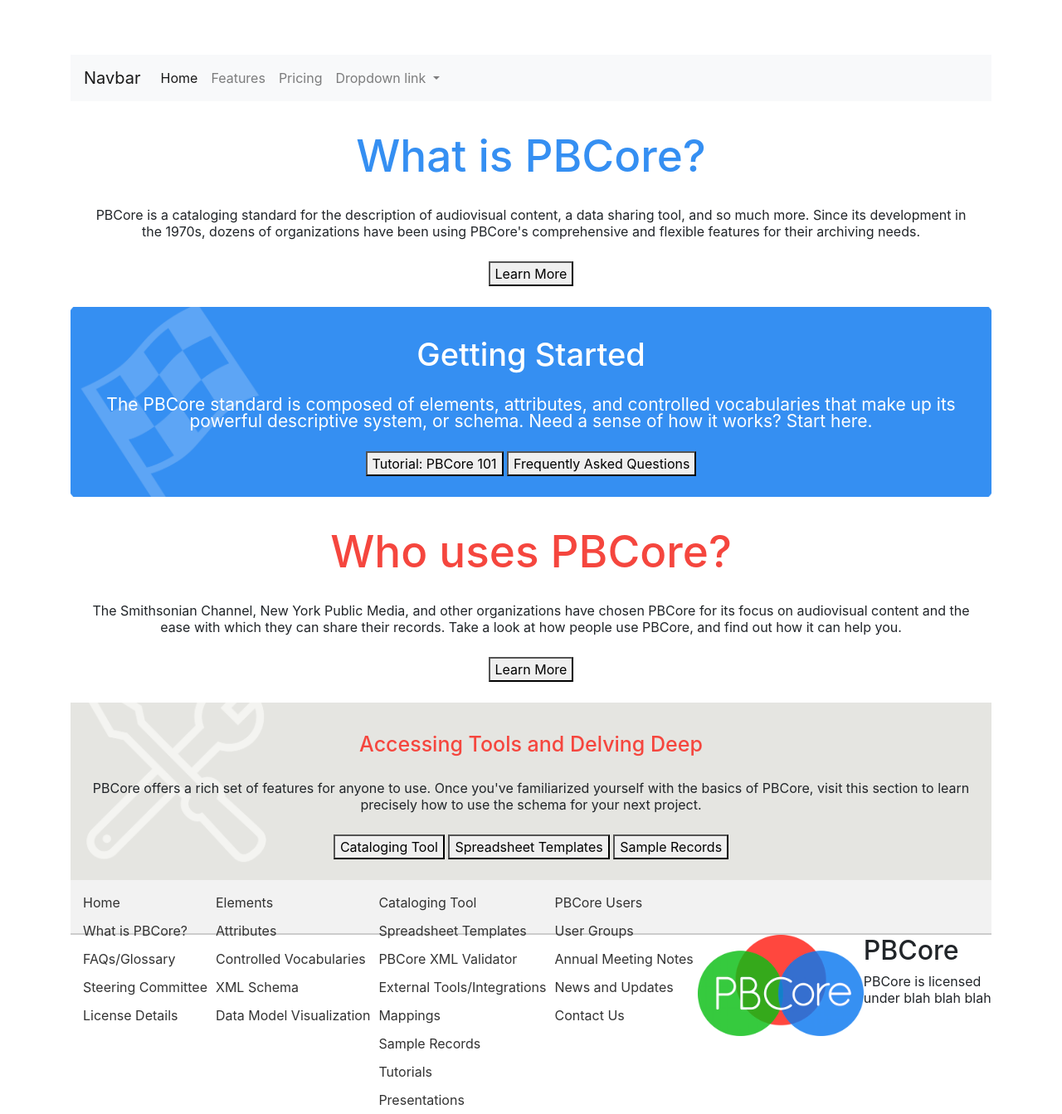
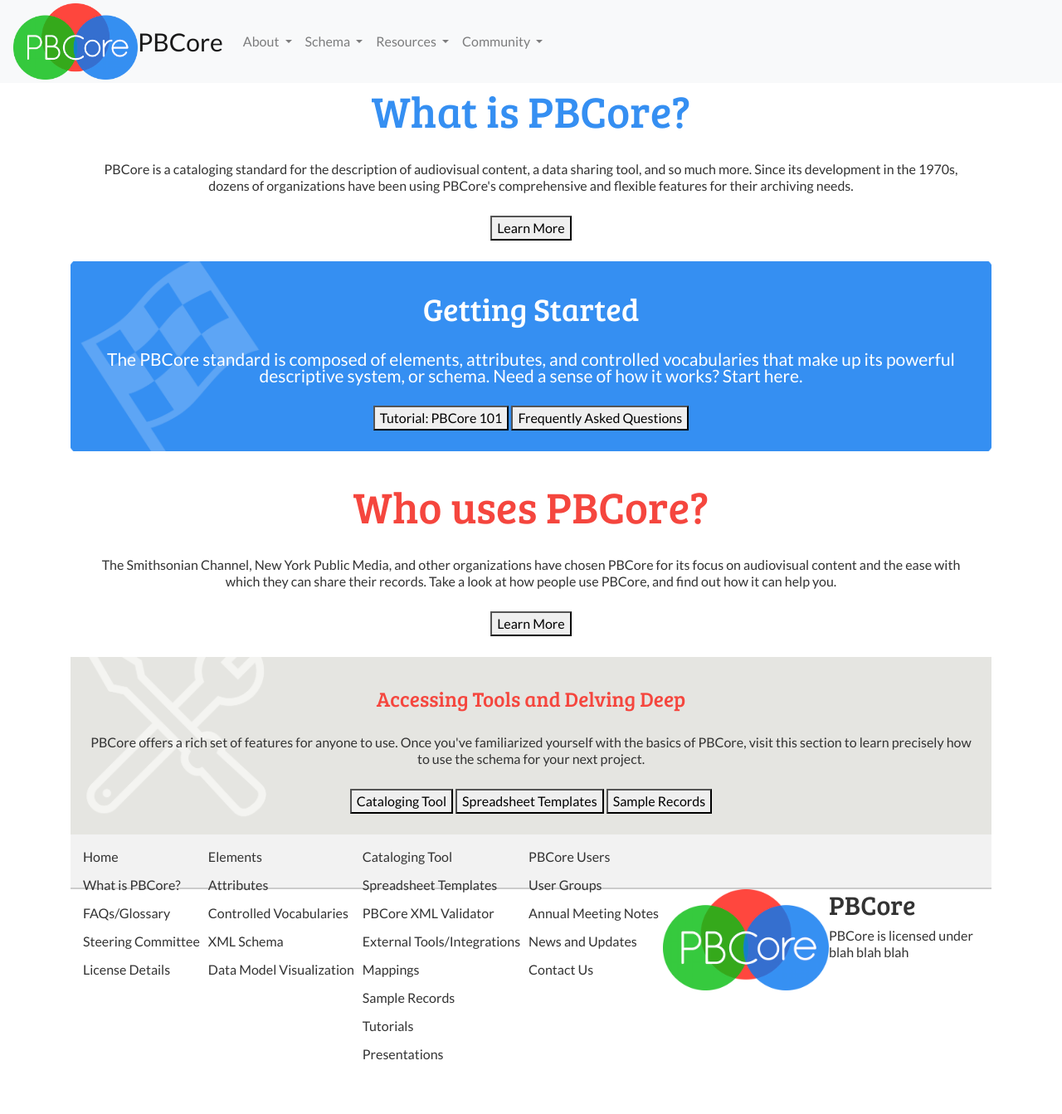
Before and after one commit to PBCore-AV-Metadata/pbcore-av-metadata.github.io, a Jekyll site: the page built from index.md, in a window 1280 px wide and 1343 px high. Shown: the whole window at 83% size. Built offline with Jekyll 4.4.1, drawn with Linux system fonts in a browser that asks for light colours.

Commit message:
updates header nav

```diff
--- a/_includes/head.html
+++ b/_includes/head.html
@@ -1,10 +1,10 @@
 <head>
   <meta charset="utf-8">
   <title>{{ page.title }}</title>
-  <link rel="stylesheet" href="/assets/css/styles.css"/>
   <link rel="stylesheet" href="https://maxcdn.bootstrapcdn.com/bootstrap/4.0.0/css/bootstrap.min.css" integrity="sha384-Gn5384xqQ1aoWXA+058RXPxPg6fy4IWvTNh0E263XmFcJlSAwiGgFAW/dAiS6JXm" crossorigin="anonymous">
   <script src="https://ajax.googleapis.com/ajax/libs/jquery/1.12.4/jquery.min.js"></script>
   <script src="https://maxcdn.bootstrapcdn.com/bootstrap/4.0.0/js/bootstrap.min.js" integrity="sha384-JZR6Spejh4U02d8jOt6vLEHfe/JQGiRRSQQxSfFWpi1MquVdAyjUar5+76PVCmYl" crossorigin="anonymous"></script>
+  <link rel="stylesheet" href="/assets/css/styles.css"/>
   {% feed_meta %}
   {% seo %}
 </head>
--- a/_includes/header.html
+++ b/_includes/header.html
@@ -1,28 +1,63 @@
 <header>
-  <nav class="navbar navbar-expand-lg navbar-light bg-light">
-    <a class="navbar-brand" href="#">Navbar</a>
-    <button class="navbar-toggler" type="button" data-toggle="collapse" data-target="#navbarNavDropdown" aria-controls="navbarNavDropdown" aria-expanded="false" aria-label="Toggle navigation">
-      <span class="navbar-toggler-icon"></span>
-    </button>
+  <nav class="primary_nav_container navbar navbar-expand-lg navbar-light bg-light">
+    <img src="/assets/images/pbcore-logo.png"/>
+    <a class="navbar-brand" href="{{ site.url }}">PBCore</a>
     <div class="collapse navbar-collapse" id="navbarNavDropdown">
       <ul class="navbar-nav">
-        <li class="nav-item active">
-          <a class="nav-link" href="#">Home <span class="sr-only">(current)</span></a>
+        <li class="nav-item dropdown menu_about">
+          <a class="nav-link dropdown-toggle" href="#" data-toggle="dropdown" aria-haspopup="true" aria-expanded="false">
+            About
+          </a>
+          <div class="dropdown-menu menu_about" aria-labelledby="navbarDropdownMenuLink">
+            {% for item in site.data.nav.toc %}
+              {% if item.title == "About" %}
+                {% for entry in item.subfolderitems %}
+                  <a class="dropdown-item" href="{{ site.url }}/{{entry.url | remove: "/"}}">{{ entry.page }}</a>
+                {% endfor %}
+              {% endif %}
+            {% endfor %}
+          </div>
         </li>
-        <li class="nav-item">
-          <a class="nav-link" href="#">Features</a>
+        <li class="nav-item dropdown menu_schema">
+          <a class="nav-link dropdown-toggle" href="#" data-toggle="dropdown" aria-haspopup="true" aria-expanded="false">
+            Schema
+          </a>
+          <div class="dropdown-menu menu_schema" aria-labelledby="navbarDropdownMenuLink">
+            {% for item in site.data.nav.toc %}
+              {% if item.title == "Schema" %}
+                {% for entry in item.subfolderitems %}
+                  <a class="dropdown-item" href="{{ site.url }}/{{entry.url | remove: "/"}}">{{ entry.page }}</a>
+                {% endfor %}
+              {% endif %}
+            {% endfor %}
+          </div>
         </li>
-        <li class="nav-item">
-          <a class="nav-link" href="#">Pricing</a>
+        <li class="nav-item dropdown menu_resources">
+          <a class="nav-link dropdown-toggle" href="#" data-toggle="dropdown" aria-haspopup="true" aria-expanded="false">
+            Resources
+          </a>
+          <div class="dropdown-menu menu_resources" aria-labelledby="navbarDropdownMenuLink">
+            {% for item in site.data.nav.toc %}
+              {% if item.title == "Resources" %}
+                {% for entry in item.subfolderitems %}
+                  <a class="dropdown-item" href="{{ site.url }}/{{entry.url | remove: "/"}}">{{ entry.page }}</a>
+                {% endfor %}
+              {% endif %}
+            {% endfor %}
+          </div>
         </li>
-        <li class="nav-item dropdown">
-          <a class="nav-link dropdown-toggle" href="#" id="navbarDropdownMenuLink" data-toggle="dropdown" aria-haspopup="true" aria-expanded="false">
-            Dropdown link
+        <li class="nav-item dropdown menu_community">
+          <a class="nav-link dropdown-toggle" href="#" data-toggle="dropdown" aria-haspopup="true" aria-expanded="false">
+            Community
           </a>
-          <div class="dropdown-menu" aria-labelledby="navbarDropdownMenuLink">
-            <a class="dropdown-item" href="#">Action</a>
-            <a class="dropdown-item" href="#">Another action</a>
-            <a class="dropdown-item" href="#">Something else here</a>
+          <div class="dropdown-menu menu_community" aria-labelledby="navbarDropdownMenuLink">
+            {% for item in site.data.nav.toc %}
+              {% if item.title == "Community" %}
+                {% for entry in item.subfolderitems %}
+                  <a class="dropdown-item" href="{{ site.url }}/{{entry.url | remove: "/"}}">{{ entry.page }}</a>
+                {% endfor %}
+              {% endif %}
+            {% endfor %}
           </div>
         </li>
       </ul>
--- a/assets/css/styles.scss
+++ b/assets/css/styles.scss
@@ -2,6 +2,11 @@
 ---
 
 @import url(http://fonts.googleapis.com/css?family=Lato|Bree+Serif);
+
+$blue: #358ff2;
+$red: #f5463e;
+$green: #36b431;
+$dark-grey: #4d4d4d;
 
 body {color: #333;
     font-family: 'Lato', sans-serif;
@@ -23,33 +28,38 @@
   background: #f2f2f2;
   height: 100px;
   width: 100%;
+
+  a {
+    font-size: 30px
   }
 
-.primary_nav_container h1 {
-  font-size: 20px;
-  padding: 5px 5px;
-}
-
-.primary_nav_container img {
+  img {
+    float: left;
     width: 150px;
     object-fit: contain;
   }
 
-.primary_nav_container ul {
+  .navbar-collapse ul {
   	list-style: none;
   	position: relative;
   	float: left;
   	margin: 0;
   	padding: 0;
-}
 
-.primary_nav_container ul a {
+
+    li {
+
+      a {
     	display: block;
     	text-decoration: none;
-	font-size: 12px;
+    	font-size: 16px;
     	line-height: 32px;
     	padding: 0 15px;
       }
+    }
+  }
+}
+
 
 .primary_nav_container ul li {
 	position: relative;
@@ -58,17 +68,7 @@
 	padding: 0
 }
 
-/*
-.primary_nav_container ul li.current-menu-item {
-	background: #ddd
-}
-*/
-
-.primary_nav_container ul li:hover {
-	background: #ddd
-}
-
-.primary_nav_container ul ul {
+.primary_nav_container.dropdown-menu {
 	display: none;
 	position: absolute;
 	top: 100%;
@@ -77,7 +77,7 @@
 	padding: 0
 }
 
-.primary_nav_container ul ul li {
+.primary_nav_container.dropdown-menu a {
 	float:none;
 	width:200px
 }
@@ -88,35 +88,35 @@
 }
 
 .menu_about a {
-  color: #358ff2;
+color: $blue;
 }
 
 .menu_schema a {
-  color: #36b431;
+color: $green;
 }
 
 .menu_resources a {
-  color: #f5463e;
+color: $red;
 }
 
 .menu_community a {
-  color: #4d4d4d;
+color: $dark-grey;
 }
 
 .menu_about ul li:hover {
-  background: blue;
+  background: $blue;
 }
 
 .menu_schema ul li:hover {
-  background: green;
+  background: $green;
 }
 
 .menu_resources ul li:hover {
-  background: red;
+  background: $red;
 }
 
 .menu_community ul li:hover {
-  background: grey;
+  background: $dark-grey;
 }
 
 .primary_nav_container ul li ul li:hover a {
@@ -124,6 +124,10 @@
 }
 
 .primary_nav_container ul li:hover ul {
+	display: block;
+}
+
+.dropdown:hover .dropdown-menu {
 display: block;
 }
 
@@ -218,7 +222,3 @@
   font-size: 25px;
   padding: 10px 10px
 }
-
-.dropdown:hover .dropdown-menu {
-display: block;
-}
```
Lines whose indentation alone changed are shown as unchanged.
